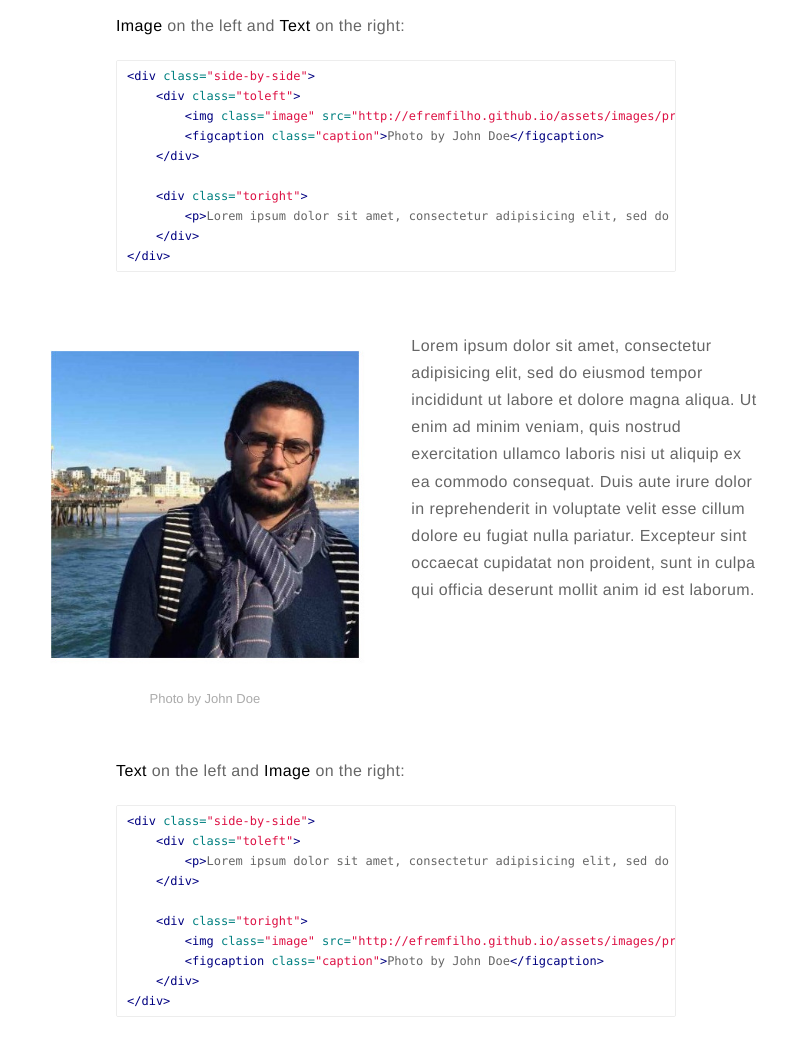
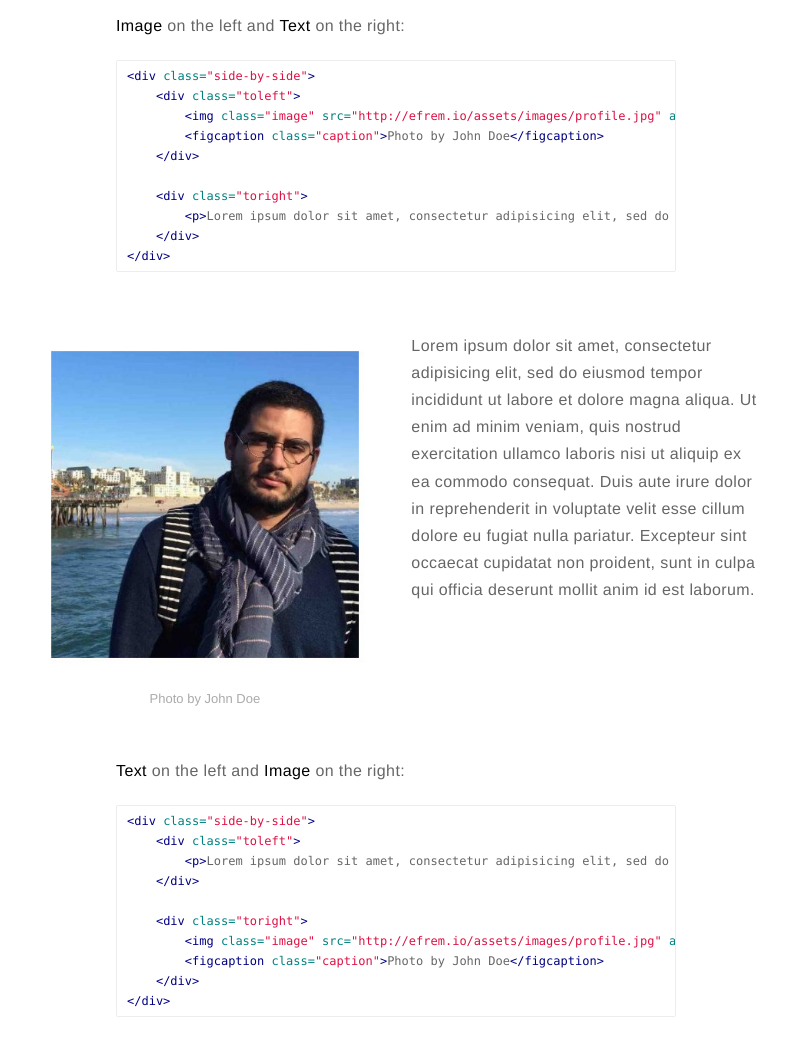
Before and after one commit to efremfilho/efremfilho.github.io, a Jekyll site: the page built from _posts/2015-02-24-markdown-extra-components.markdown, in a window 1280 px wide and 1400 px high, scrolled down 1068 px. Shown: the part 151-1188 px from the top of the window, without its empty margins (244-1031 px from the left). Built offline with Jekyll 4.4.1, drawn with Linux system fonts in a browser that asks for light colours; some of the changed lines change nothing that is shown.

Commit message:
Update _config.yml

```diff
--- a/_config.yml
+++ b/_config.yml
@@ -10,7 +10,7 @@ description: Coordinator at @nite-ceuma | Co-founder at @labtransp | Advisor at
 external-image: false
 picture: assets/images/profile.jpg
 
-url: http://efremfilho.github.io
+url: http://efrem.io
 # your url: http://USERNAME.github.io
 
 permalink: /:title/
```
